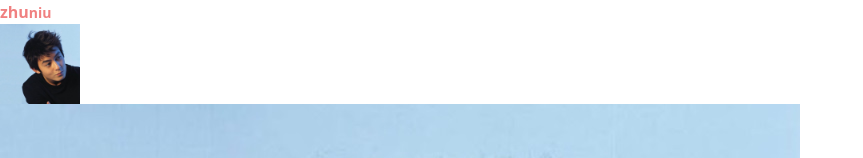
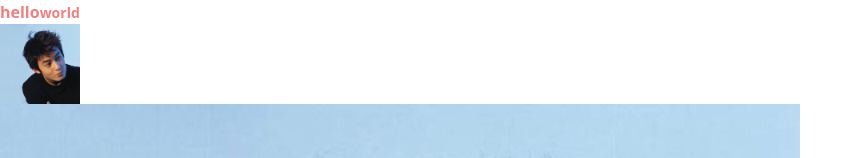
Before and after one commit to zhu-hong/vue2-app-starter, a Vue app: page / in a window 1280 px wide. Shown: the top 158 px of the page, without its empty margins (0-863 px from the left). Built offline with nearby package versions, Linux system fonts and the light colour scheme.

Commit message:
add preview/analyzer

```diff
--- a/package.json
+++ b/package.json
@@ -4,7 +4,8 @@
     "dev": "cross-env NODE_ENV=development webpack-dev-server --host 0.0.0.0 --open --useLocalIp",
     "build:dev": "npm run clear && cross-env NODE_ENV=development webpack",
     "build": "npm run clear && cross-env NODE_ENV=production webpack",
-    "clear": "rimraf -- dist"
+    "clear": "rimraf -- dist",
+    "preview": "http-server dist -o"
   },
   "dependencies": {
     "copy-webpack-plugin": "5.1.2",
@@ -12,6 +13,7 @@
     "css-loader": "4.3.0",
     "file-loader": "6.2.0",
     "html-webpack-plugin": "4.5.0",
+    "http-server": "14.1.0",
     "mini-css-extract-plugin": "1.6.2",
     "optimize-css-assets-webpack-plugin": "5.0.8",
     "postcss": "8.2.14",
@@ -23,6 +25,7 @@
     "vue-style-loader": "4.1.3",
     "vue-template-compiler": "2.6.14",
     "webpack": "4.44.2",
+    "webpack-bundle-analyzer": "4.5.0",
     "webpack-cli": "3.3.12",
     "webpack-dev-server": "3.11.2",
     "windicss": "3.5.4",
--- a/src/App.vue
+++ b/src/App.vue
@@ -4,7 +4,7 @@ import avatar from './assets/avatar.jpeg'
 export default {
   data() {
     return {
-      msg: 'zhu',
+      msg: 'hello',
       avatar,
     }
   },
@@ -16,7 +16,7 @@ export default {
 
 <template>
   <div>
-    <span class="niu font-bold">{{ msg }}<span class="niu-niu">niu</span></span>
+    <span class="niu font-bold">{{ msg }}<span class="niu-niu">world</span></span>
     <img class="w-20 object-cover cursor-pointer" :src="avatar">
     <img src="./assets/avatar.jpeg">
   </div>
--- a/webpack.config.js
+++ b/webpack.config.js
@@ -1,10 +1,13 @@
+const { resolve } = require('path')
+
 const HtmlPlugin = require('html-webpack-plugin')
 const { VueLoaderPlugin } = require('vue-loader')
-const { resolve } = require('path')
 const MiniCssExtractPlugin = require('mini-css-extract-plugin')
+const WindicssPlugin = require('windicss-webpack-plugin')
+
 const OptimizeCssAssetsPlugin = require('optimize-css-assets-webpack-plugin')
-const WindicssPlugin = require('windicss-webpack-plugin')
 const CopyPlugin = require('copy-webpack-plugin')
+const BundleAnalyzerPlugin = require('webpack-bundle-analyzer').BundleAnalyzerPlugin
 
 
 const _MODE = process.env.NODE_ENV
@@ -49,11 +52,11 @@ module.exports = {
     ],
   },
   plugins: [
-    new WindicssPlugin(),
     new VueLoaderPlugin(),
     new HtmlPlugin({
       template: resolve(__dirname, 'index.html'),
     }),
+    new WindicssPlugin(),
     new MiniCssExtractPlugin({
       filename: 'static/[contentHash:8].css',
     }),
@@ -64,5 +67,8 @@ module.exports = {
         to: resolve(__dirname, 'dist'),
       },
     ]),
+    new BundleAnalyzerPlugin({
+      analyzerMode: IS_PROD ? 'server' : 'disabled',
+    }),
   ],
 }
```
Also changed, not shown: 1 other file (tests, documents, lock files or other folders).
